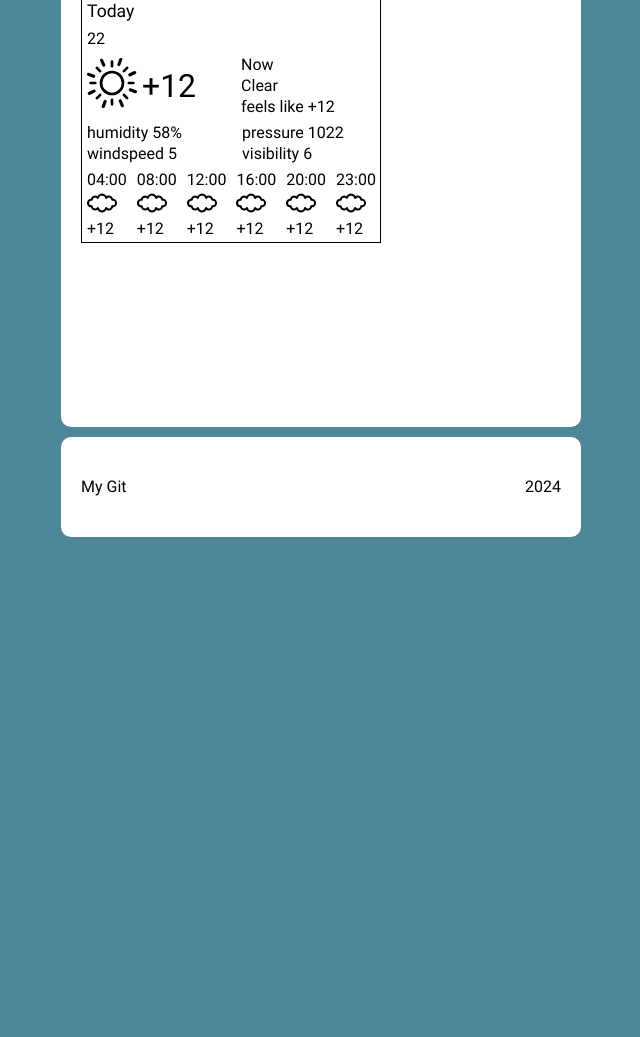
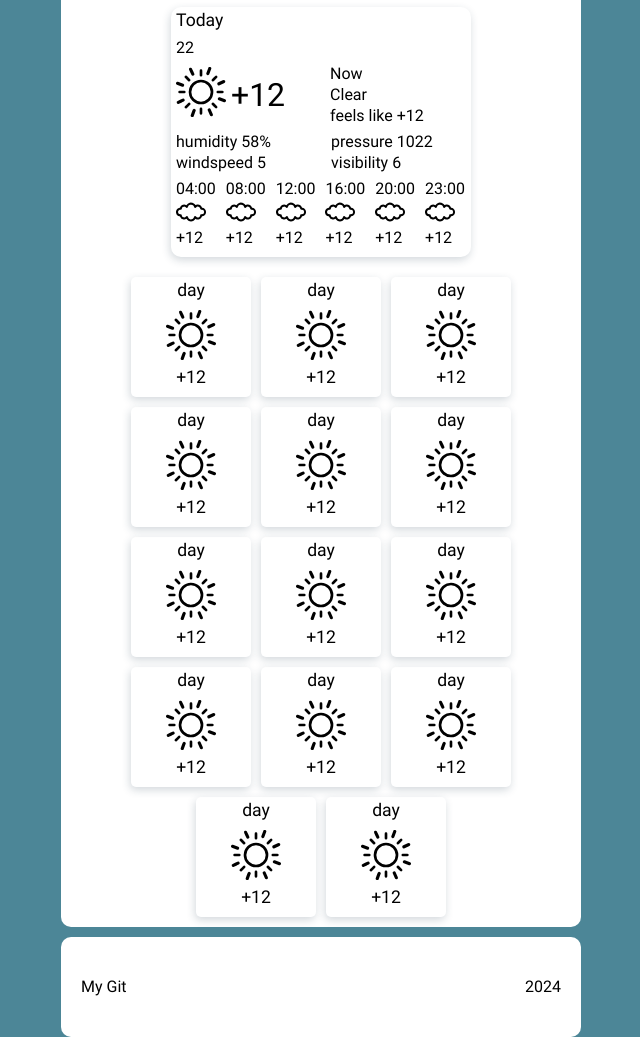
Before and after one commit to EvgeniyMorozov164/weather-app, a website built with webpack: page src/index.html in a window 1280 px wide. Shown: the part 263-1300 px from the top of the page, without its empty margins (319-959 px from the left). Before the commit the page ends 800 px from the top, so only its background shows below. Built offline with nearby package versions, Linux system fonts and the light colour scheme.

Commit message:
add styles for mini-cards

```diff
--- a/src/index.html
+++ b/src/index.html
@@ -88,6 +88,78 @@
           </div>
         </div>
       </div>
+      <div class="cards-days">
+        <div class="card-mini-day">
+          <p>day</p>
+          <img src="./svg/weather/clear-day.svg" alt="condition" class="mini-card-cond">
+          <p>+12</p>
+        </div>
+        <div class="card-mini-day">
+          <p>day</p>
+          <img src="./svg/weather/clear-day.svg" alt="condition" class="mini-card-cond">
+          <p>+12</p>
+        </div>
+        <div class="card-mini-day">
+          <p>day</p>
+          <img src="./svg/weather/clear-day.svg" alt="condition" class="mini-card-cond">
+          <p>+12</p>
+        </div>
+        <div class="card-mini-day">
+          <p>day</p>
+          <img src="./svg/weather/clear-day.svg" alt="condition" class="mini-card-cond">
+          <p>+12</p>
+        </div>
+        <div class="card-mini-day">
+          <p>day</p>
+          <img src="./svg/weather/clear-day.svg" alt="condition" class="mini-card-cond">
+          <p>+12</p>
+        </div>
+        <div class="card-mini-day">
+          <p>day</p>
+          <img src="./svg/weather/clear-day.svg" alt="condition" class="mini-card-cond">
+          <p>+12</p>
+        </div>
+        <div class="card-mini-day">
+          <p>day</p>
+          <img src="./svg/weather/clear-day.svg" alt="condition" class="mini-card-cond">
+          <p>+12</p>
+        </div>
+        <div class="card-mini-day">
+          <p>day</p>
+          <img src="./svg/weather/clear-day.svg" alt="condition" class="mini-card-cond">
+          <p>+12</p>
+        </div>
+        <div class="card-mini-day">
+          <p>day</p>
+          <img src="./svg/weather/clear-day.svg" alt="condition" class="mini-card-cond">
+          <p>+12</p>
+        </div>
+        <div class="card-mini-day">
+          <p>day</p>
+          <img src="./svg/weather/clear-day.svg" alt="condition" class="mini-card-cond">
+          <p>+12</p>
+        </div>
+        <div class="card-mini-day">
+          <p>day</p>
+          <img src="./svg/weather/clear-day.svg" alt="condition" class="mini-card-cond">
+          <p>+12</p>
+        </div>
+        <div class="card-mini-day">
+          <p>day</p>
+          <img src="./svg/weather/clear-day.svg" alt="condition" class="mini-card-cond">
+          <p>+12</p>
+        </div>
+        <div class="card-mini-day">
+          <p>day</p>
+          <img src="./svg/weather/clear-day.svg" alt="condition" class="mini-card-cond">
+          <p>+12</p>
+        </div>
+        <div class="card-mini-day">
+          <p>day</p>
+          <img src="./svg/weather/clear-day.svg" alt="condition" class="mini-card-cond">
+          <p>+12</p>
+        </div>
+      </div>
     </div>
   </main>
   <footer class="footer">
--- a/src/main.css
+++ b/src/main.css
@@ -26,6 +26,7 @@
   --main-bg-clr: #4c8697;
   --scd-bg-clr: #fff;
   --main-clr: #000;
+  --shadow: -1px 3px 8px 0px rgba(34, 60, 80, 0.2);
 }
 
 body {
@@ -141,18 +142,22 @@ body {
 .content {
   width: 100%;
   min-height: calc(100vh - 370px);
+  padding: 10px;
+  display: grid;
+  justify-items: center;
+  gap: 20px;
 }
 
 
 .card-today {
   width: 300px;
-  height: auto;
-  border: 1px solid black;
+  height: 250px;
+  border-radius: 10px;
   padding: 5px;
   display: flex;
   flex-direction: column;
   gap: 10px;
-
+  box-shadow: var(--shadow);
 }
 
 .cur-con,
@@ -200,11 +205,42 @@ body {
 
 }
 
+.hr-con {
+  display: grid;
+  justify-content: center;
+}
+
 .hr-pic {
   width: 30px;
   height: 30px;
 }
 
+.cards-days {
+  display: flex;
+  flex-wrap: wrap;
+  justify-content: center;
+  gap: 10px;
+}
+
+.card-mini-day {
+  width: 120px;
+  height: 120px;
+  padding: 5px;
+  border-radius: 5px;
+  box-shadow: var(--shadow);
+  display: grid;
+  justify-items: center;
+  gap: 5px;
+}
+
+.card-mini-day p {
+  font-size: 1.1rem;
+}
+
+.mini-card-cond {
+  width: 50px;
+  height: 50px;
+}
 
 .footer {
   padding: 0px 20px;
```
